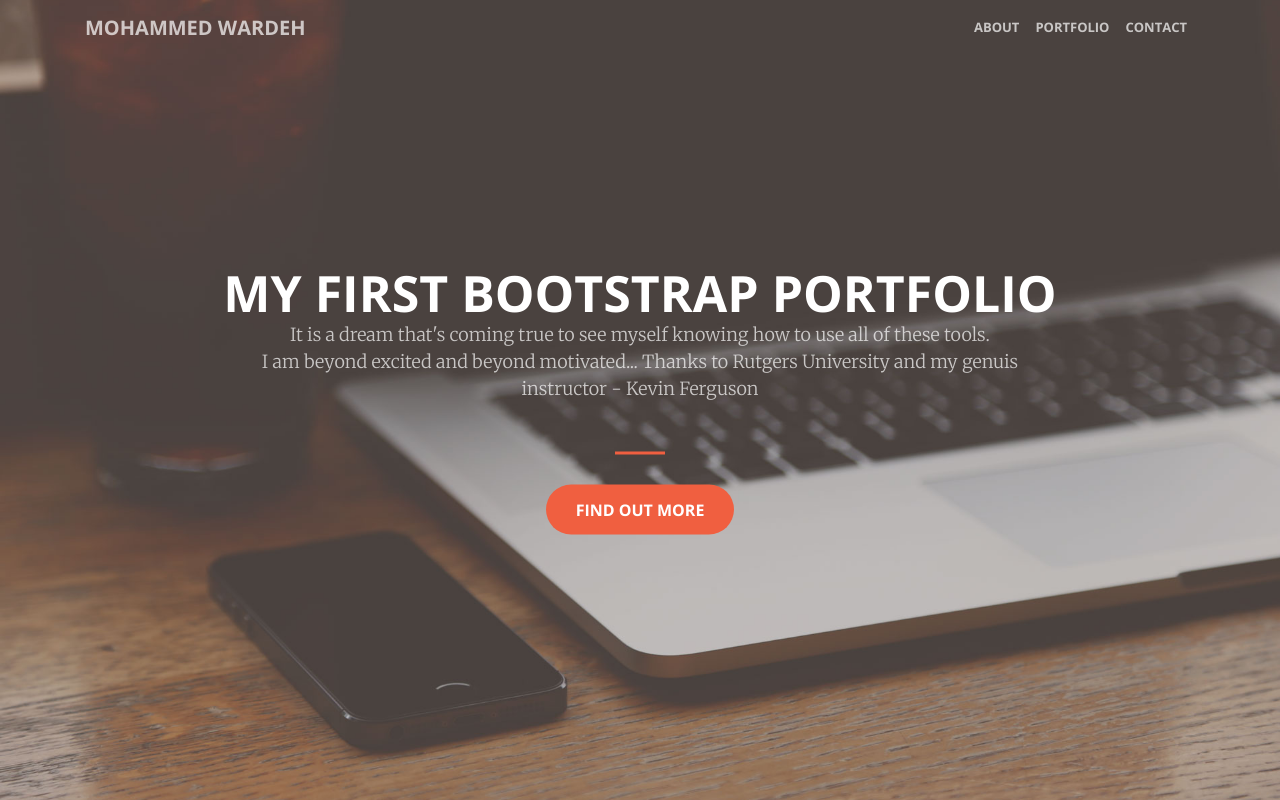
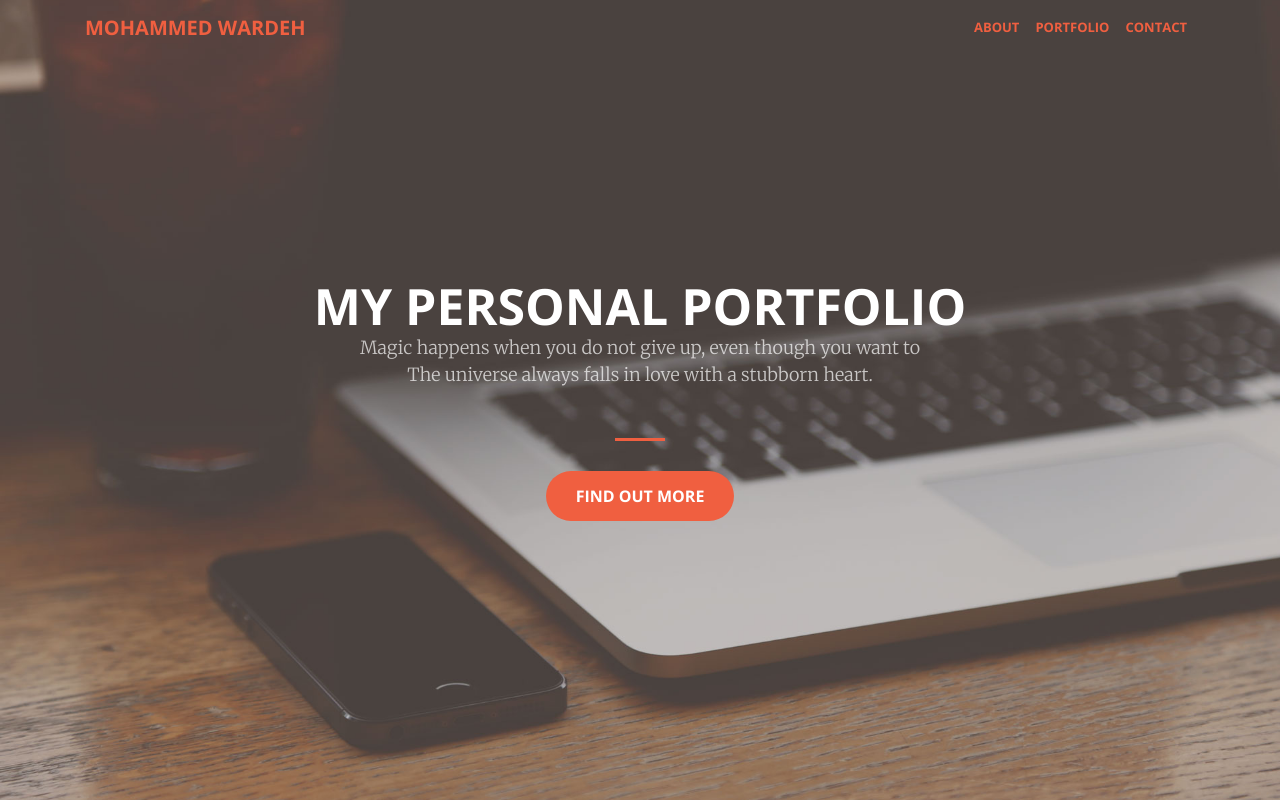
Before and after one commit to anaswardeh/Bootstrap-Portfolio, a website: page index.html in a window 1280 px wide. Drawn offline with nearby package versions, Linux system fonts and the light colour scheme.

Commit message:
New Changes

```diff
--- a/index.html
+++ b/index.html
@@ -23,36 +23,34 @@
     <!-- Navigation -->
     <nav class="navbar navbar-expand-lg navbar-light fixed-top" id="mainNav">
         <div class="container">
-            <a class="navbar-brand js-scroll-trigger" href="index.html">Mohammed Wardeh</a>
-
-
+            <a class="navbar-brand" href="index.html" style="color: #f05f40">Mohammed Wardeh</a>
             <button class="navbar-toggler navbar-toggler-right" type="button" data-toggle="collapse" data-target="#navbarResponsive" aria-controls="navbarResponsive" aria-expanded="false" aria-label="Toggle navigation">
                 <span class="navbar-toggler-icon"></span>
             </button>
-
             <div class="collapse navbar-collapse" id="navbarResponsive">
                 <ul class="navbar-nav ml-auto">
-            <li class="nav-item">
-              <a class="nav-link js-scroll-trigger" href="about.html">About</a>
-            </li>
-
-            <li class="nav-item">
-              <a class="nav-link js-scroll-trigger" href="portfolio.html">Portfolio</a>
-            </li>
-            <li class="nav-item">
-              <a class="nav-link js-scroll-trigger" href="contact.html">Contact</a>
-            </li>
+                    <li class="nav-item">
+                        <a class="nav-link js-scroll-trigger" style="color: #f05f40" href="about.html">About</a>
+                    </li>
+                    <li class="nav-item">
+                        <a class="nav-link js-scroll-trigger" style="color: #f05f40" href="portfolio.html">Portfolio</a>
+                    </li>
+                    <li class="nav-item">
+                        <a class="nav-link js-scroll-trigger" style="color: #f05f40" href="contact.html">Contact</a>
+                    </li>
                 </ul>
             </div>
         </div>
     </nav>
+
+
     <header class="masthead">
         <div class="header-content">
             <div class="header-content-inner">
-                <h1 id="homeHeading">MY FIRST BOOTSTRAP PORTFOLIO</h1>
+                <h1 id="homeHeading">MY Personal PORTFOLIO</h1>
                   <p>
-                    It is a dream that's coming true to see myself knowing how to use all of these tools. <br>
-                    I am beyond excited and beyond motivated... Thanks to Rutgers University and my genuis instructor - Kevin Ferguson
+                    Magic happens when you do not give up, even though you want to <br>
+                    The universe always falls in love with a stubborn heart.
                   </p>
 
                 <hr>
```
Also changed, not shown: 1 other file.
